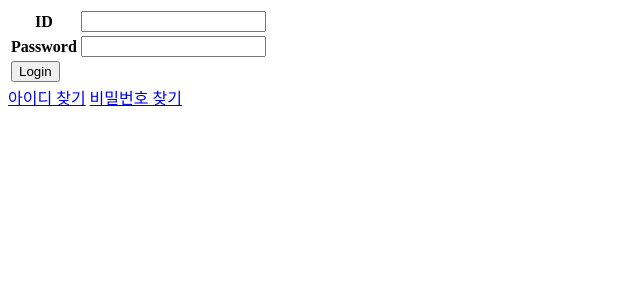
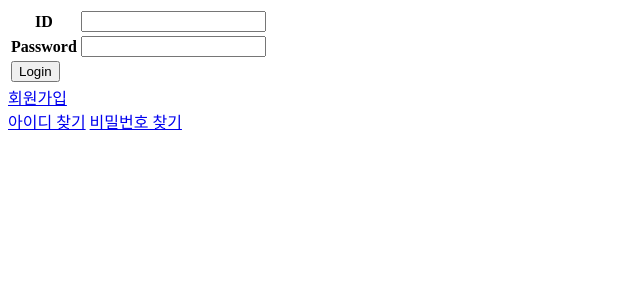
Before and after one commit to TeamSanhi/BeforeLitteringTrue, a Spring Boot app: page /member/loginForm in a window 1280 px wide. Shown: the top 300 px of the page, without its empty margins (0-640 px from the left). Run offline with Spring Boot 4, Linux system fonts and the light colour scheme; some of the project's set-up classes (security, data sources, template engines, error pages and the like) are left out, and stand-ins take their place.

Commit message:
회원가입 버튼 추가

```diff
--- a/nanum/src/main/resources/templates/memberView/login.html
+++ b/nanum/src/main/resources/templates/memberView/login.html
@@ -39,7 +39,7 @@
         </tr>
       </table>
     </form>
-
+    <a href="@{/member/join}">회원가입</a>
     <div>
       <a th:href="@{/find/idFind}">아이디 찾기</a>
       <a th:href="@{/find/pwFind}">비밀번호 찾기</a>
```
